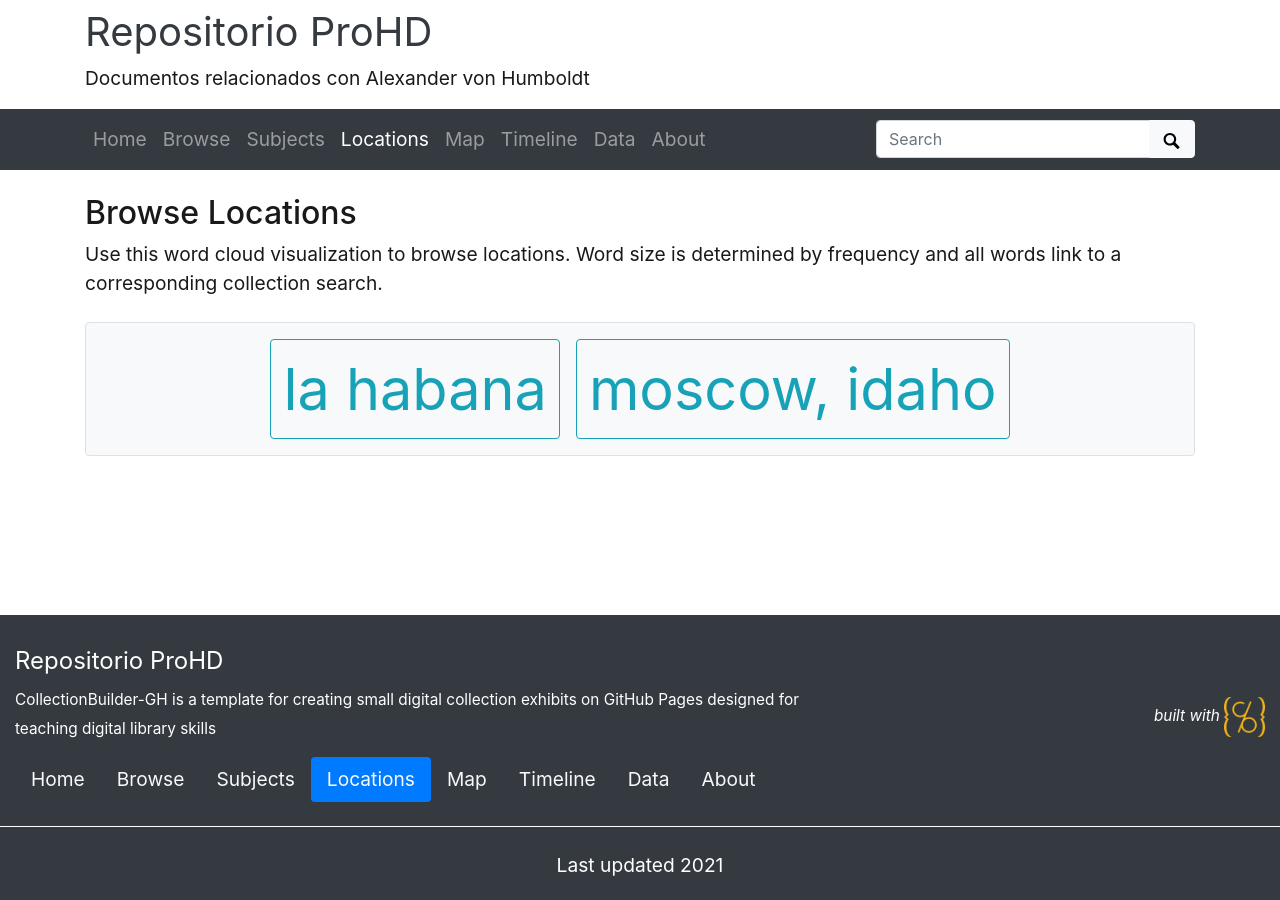
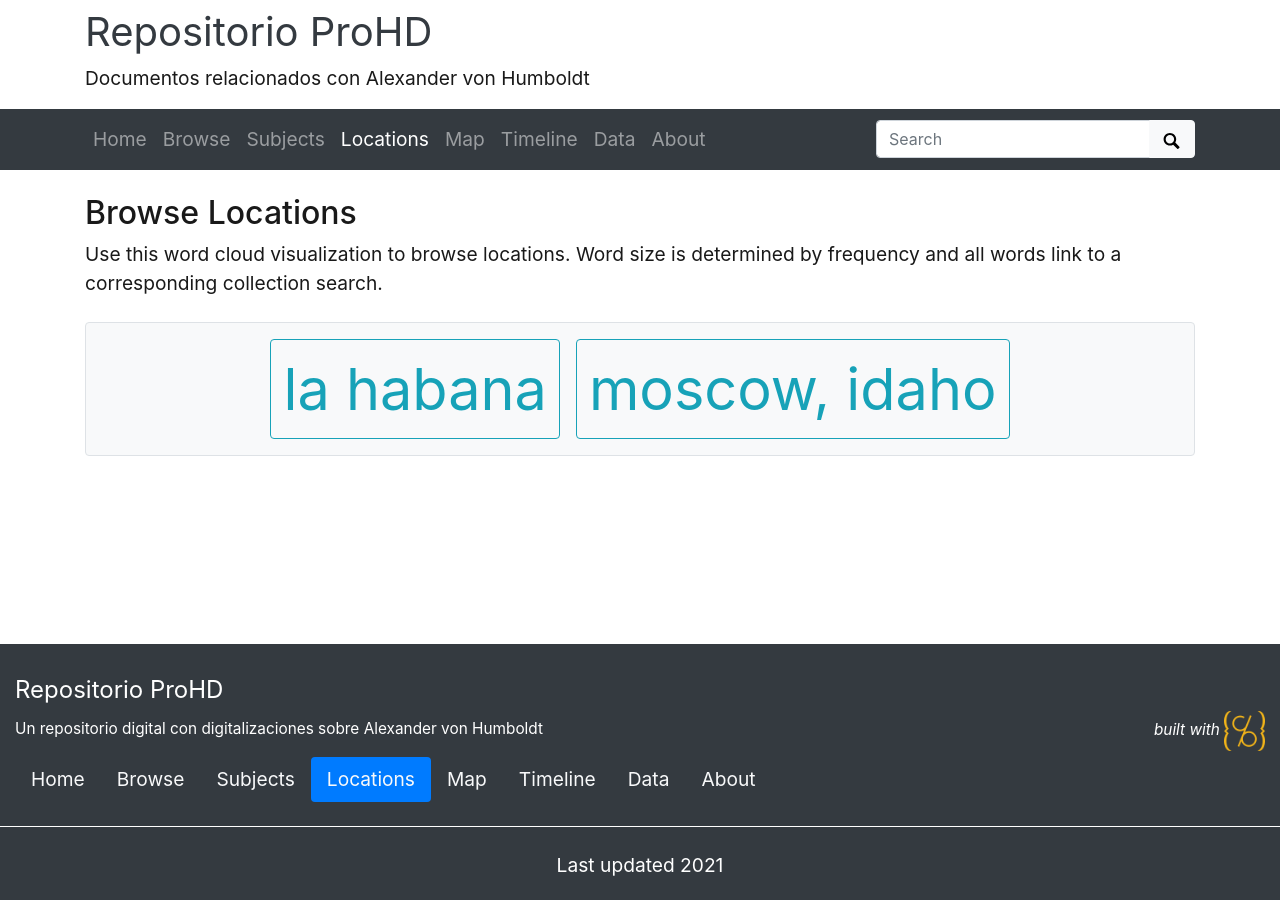
Before and after one commit to arojascastro/prohd-demo, a Jekyll site: the page built from pages/locations.md, in a window 1280 px wide. Built offline with Jekyll 4.4.1, drawn with Linux system fonts in a browser that asks for light colours.

Commit message:
Update _config.yml

```diff
--- a/_config.yml
+++ b/_config.yml
@@ -25,7 +25,7 @@ title: Repositorio ProHD
 tagline: Documentos relacionados con Alexander von Humboldt
 # description appears in meta tags and other locations
 # this description might appear in search result lists, keep around 160 characters max
-description: "CollectionBuilder-GH is a template for creating small digital collection exhibits on GitHub Pages designed for teaching digital library skills"
+description: "Un repositorio digital con digitalizaciones sobre Alexander von Humboldt"
 # creator of the digital collection, to appear in meta tags; we typically use our GitHub usernames but feel free to just use your name
 author: CollectionBuilder
 
```
